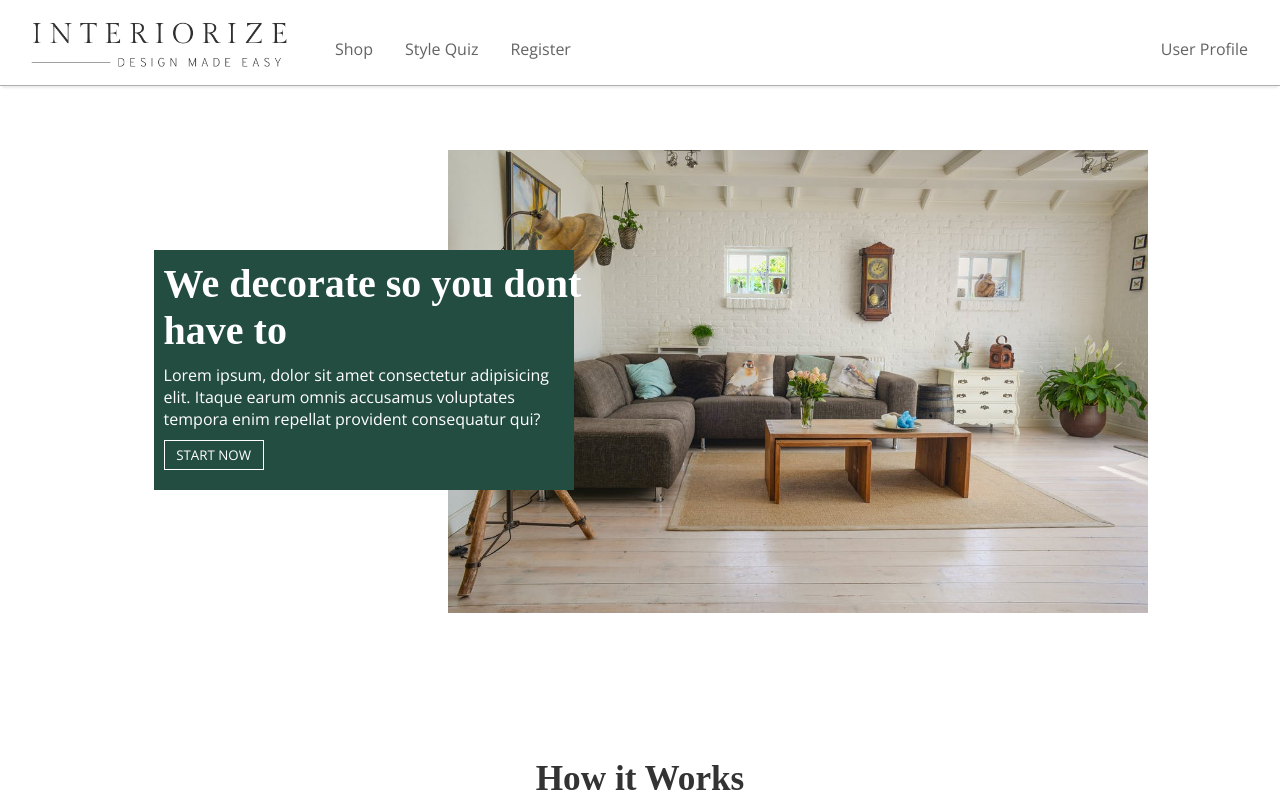
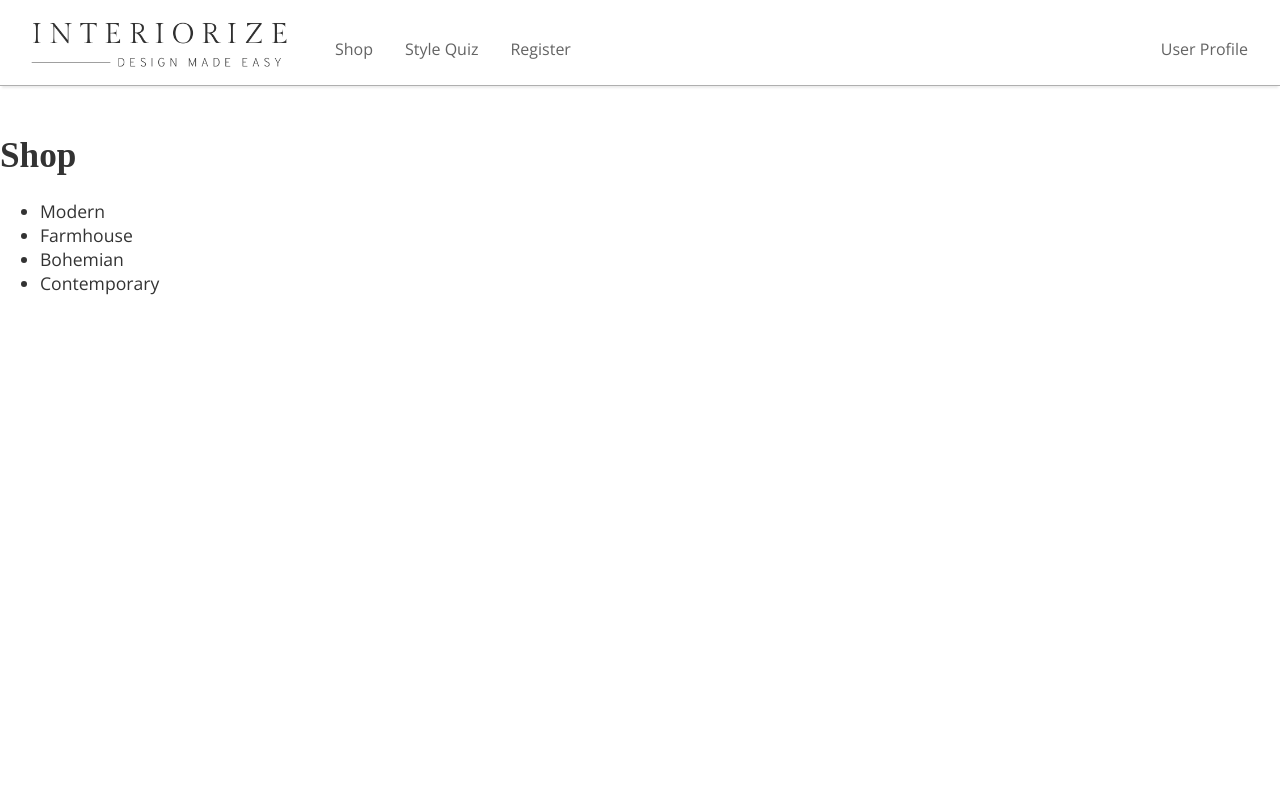
Before and after one commit to natelee3/new-interiorize, a React (Create React App) app: page /shop in a window 1280 px wide. Before the commit this address led to /. Shown: the top 800 px of the page. Built offline with nearby package versions, Linux system fonts and the light colour scheme; a web font is replaced by a local one.

Commit message:
started on shop

```diff
--- a/src/App.js
+++ b/src/App.js
@@ -3,29 +3,33 @@ import Navbar from "./components/navbar/Navbar";
 import Homepage from "./components/homepage/Homepage";
 import StyleQuiz from "./components/styleQuiz/StyleQuiz";
 import UserProfile from "./components/userProfile/UserProfile";
+import Shop from "./components/shop/Shop";
 
 function App() {
     return (
-    <div className="App">
+      <div className = "App">
         <Router>
           <Navbar />
             <Switch>
-          <Route exact path="/">
+              <Route exact path = "/" >
                 <Homepage />
               </Route>
-          <Route exact path="/style-quiz">
+              <Route exact path = "/shop" >
+                <Shop />
+              </Route>
+              <Route exact path = "/style-quiz">
                 <StyleQuiz />
               </Route>
-          <Route exact path="/user-profile">
+              <Route exact path = "/user-profile">
                 <UserProfile />
               </Route>
-          <Route path="*">
-            <Redirect to="/" />
+              <Route path = "*">
+                <Redirect to = "/"/>
               </Route>
             </Switch>
           </Router>
           <footer>
-        <p>Interiorize Footer</p>
+            <p> Interiorize Footer </p>
           </footer>
         </div>
     );
--- a/src/components/navbar/Navbar.jsx
+++ b/src/components/navbar/Navbar.jsx
@@ -19,7 +19,7 @@ const Navbar = () => {
         <div className={!!active ? "navbar-links active" : "navbar-links"}>
           <ul>
             <li>
-              <a href="#">Shop</a>
+              <a href="/shop">Shop</a>
             </li>
             <li>
               <a href="#">Style Quiz</a>
--- a/src/components/shop/Shop.jsx
+++ b/src/components/shop/Shop.jsx
@@ -0,0 +1,51 @@
+
+
+const Shop = () => {
+
+    return (
+        <>
+            <div className="mainContainer">
+                <div className="title">
+                    <h1>Shop</h1>
+                </div>
+
+                <div className="shopNav">
+                    <ul className="shopList">
+                        <li className="designStyle">
+                            Modern
+                        </li>
+                        <li className="designStyle">
+                            Farmhouse
+                        </li>
+                        <li className="designStyle">
+                            Bohemian
+                        </li>
+                        <li className="designStyle">
+                            Contemporary
+                        </li>
+                    </ul>
+                </div>
+                <div className="shoppingCart">
+                    <div className="cartButton">
+
+                    </div>
+                </div>
+                <div className="itemList">
+                    <div className="col-1">
+
+                    </div>
+                    <div className="col-1">
+
+                    </div>
+                    <div className="col-1">
+
+                    </div>
+                </div>
+
+
+            </div>
+        </>
+    )
+}
+
+export default Shop
```
Lines whose indentation alone changed are shown as unchanged.
